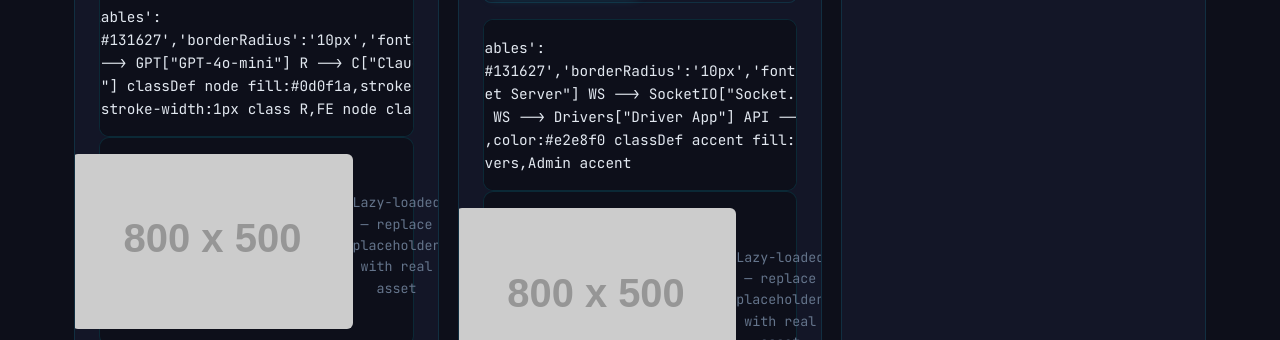
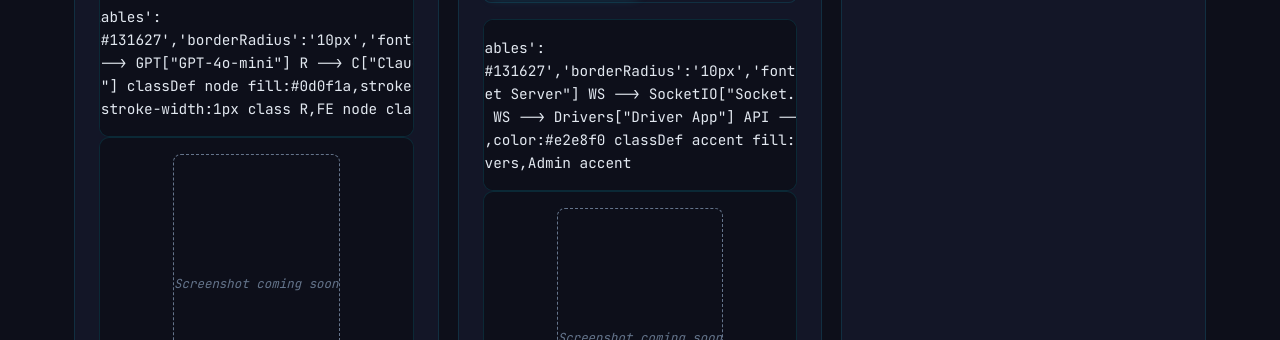
Before and after one commit to Khan-Feroz211/portfolio, a plain HTML site: page index.html in a window 1280 px wide. Shown: the part 3721-4061 px from the top of the page. Drawn offline with Linux system fonts and the light colour scheme; placeholder pictures from the web are drawn by us.

Commit message:
fix: replace screenshot placeholder images+text with clean empty state

```diff
--- a/index.html
+++ b/index.html
@@ -1698,11 +1698,7 @@ graph TD
             </div>
             <div id="qard-screenshot" class="view-pane screenshot-slot">
               <!-- TODO: Replace with real QARD app screenshot/GIF -->
-              <img src="https://via.placeholder.com/800x500/0d0f1a/64748b?text=QARD+Screenshot+Placeholder"
-                   alt="QARD app screenshot"
-                   loading="lazy"
-                   onerror="this.src='https://via.placeholder.com/800x500/131627/64748b?text=QARD+Screenshot+Placeholder';this.onerror=null;">
-              <small style="display:block;margin-top:0.5rem;color:var(--muted);">Lazy-loaded — replace placeholder with real asset</small>
+              <div class="screenshot-placeholder" style="display:flex;align-items:center;justify-content:center;height:260px;border:1px dashed var(--muted);border-radius:8px;color:var(--muted);font-size:0.78rem;font-style:italic;">Screenshot coming soon</div>
             </div>
             <!-- End Architecture / Screenshot toggle -->
 
@@ -1802,11 +1798,7 @@ graph LR
           </div>
           <div id="elitecss-screenshot" class="view-pane screenshot-slot">
             <!-- TODO: Replace with real EliteCSS-AI screenshot/GIF -->
-            <img src="https://via.placeholder.com/800x500/0d0f1a/64748b?text=EliteCSS-AI+Screenshot+Placeholder"
-                 alt="EliteCSS-AI chatbot UI screenshot"
-                 loading="lazy"
-                 onerror="this.src='https://via.placeholder.com/800x500/131627/64748b?text=EliteCSS-AI+Screenshot+Placeholder';this.onerror=null;">
-            <small style="display:block;margin-top:0.5rem;color:var(--muted);">Lazy-loaded — replace placeholder with real asset</small>
+            <div class="screenshot-placeholder" style="display:flex;align-items:center;justify-content:center;height:260px;border:1px dashed var(--muted);border-radius:8px;color:var(--muted);font-size:0.78rem;font-style:italic;">Screenshot coming soon</div>
           </div>
           <a href="https://github.com/Khan-Feroz211" target="_blank" rel="noopener" class="project-link">
             <svg width="12" height="12" viewBox="0 0 24 24" fill="currentColor"><path d="M12 0c-6.626 0-12 5.373-12 12 0 5.302 3.438 9.8 8.207 11.387.599.111.793-.261.793-.577v-2.234c-3.338.726-4.033-1.416-4.033-1.416-.546-1.387-1.333-1.756-1.333-1.756-1.089-.745.083-.729.083-.729 1.205.084 1.839 1.237 1.839 1.237 1.07 1.834 2.807 1.304 3.492.997.107-.775.418-1.305.762-1.604-2.665-.305-5.467-1.334-5.467-5.931 0-1.311.469-2.381 1.236-3.221-.124-.303-.535-1.524.117-3.176 0 0 1.008-.322 3.301 1.23.957-.266 1.983-.399 3.003-.404 1.02.005 2.047.138 3.006.404 2.291-1.552 3.297-1.23 3.297-1.23.653 1.653.242 2.874.118 3.176.77.84 1.235 1.911 1.235 3.221 0 4.609-2.807 5.624-5.479 5.921.43.372.823 1.102.823 2.222v3.293c0 .319.192.694.801.576 4.765-1.589 8.199-6.086 8.199-11.386 0-6.627-5.373-12-12-12z"/></svg>
@@ -1860,11 +1852,7 @@ graph TD
           </div>
           <div id="nutech-screenshot" class="view-pane screenshot-slot">
             <!-- TODO: Replace with real Nutech Bus Route screenshot/GIF -->
-            <img src="https://via.placeholder.com/800x500/0d0f1a/64748b?text=Nutech+Bus+Route+Screenshot+Placeholder"
-                 alt="Nutech Bus Route map UI screenshot"
-                 loading="lazy"
-                 onerror="this.src='https://via.placeholder.com/800x500/131627/64748b?text=Nutech+Bus+Route+Screenshot+Placeholder';this.onerror=null;">
-            <small style="display:block;margin-top:0.5rem;color:var(--muted);">Lazy-loaded — replace placeholder with real asset</small>
+            <div class="screenshot-placeholder" style="display:flex;align-items:center;justify-content:center;height:260px;border:1px dashed var(--muted);border-radius:8px;color:var(--muted);font-size:0.78rem;font-style:italic;">Screenshot coming soon</div>
           </div>
           <a href="https://github.com/Khan-Feroz211/Nutech-Bus-Route" target="_blank" rel="noopener" class="project-link">
             <svg width="12" height="12" viewBox="0 0 24 24" fill="currentColor"><path d="M12 0c-6.626 0-12 5.373-12 12 0 5.302 3.438 9.8 8.207 11.387.599.111.793-.261.793-.577v-2.234c-3.338.726-4.033-1.416-4.033-1.416-.546-1.387-1.333-1.756-1.333-1.756-1.089-.745.083-.729.083-.729 1.205.084 1.839 1.237 1.839 1.237 1.07 1.834 2.807 1.304 3.492.997.107-.775.418-1.305.762-1.604-2.665-.305-5.467-1.334-5.467-5.931 0-1.311.469-2.381 1.236-3.221-.124-.303-.535-1.524.117-3.176 0 0 1.008-.322 3.301 1.23.957-.266 1.983-.399 3.003-.404 1.02.005 2.047.138 3.006.404 2.291-1.552 3.297-1.23 3.297-1.23.653 1.653.242 2.874.118 3.176.77.84 1.235 1.911 1.235 3.221 0 4.609-2.807 5.624-5.479 5.921.43.372.823 1.102.823 2.222v3.293c0 .319.192.694.801.576 4.765-1.589 8.199-6.086 8.199-11.386 0-6.627-5.373-12-12-12z"/></svg>
```
